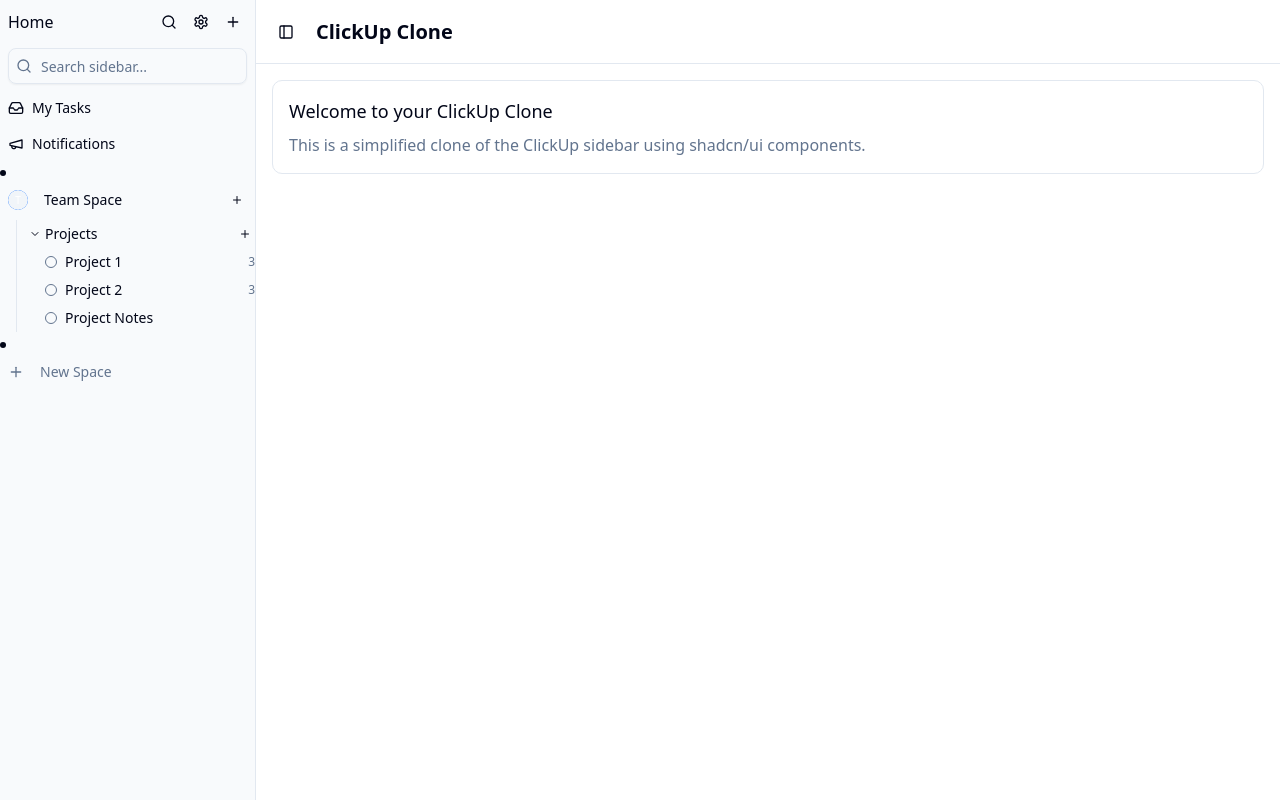
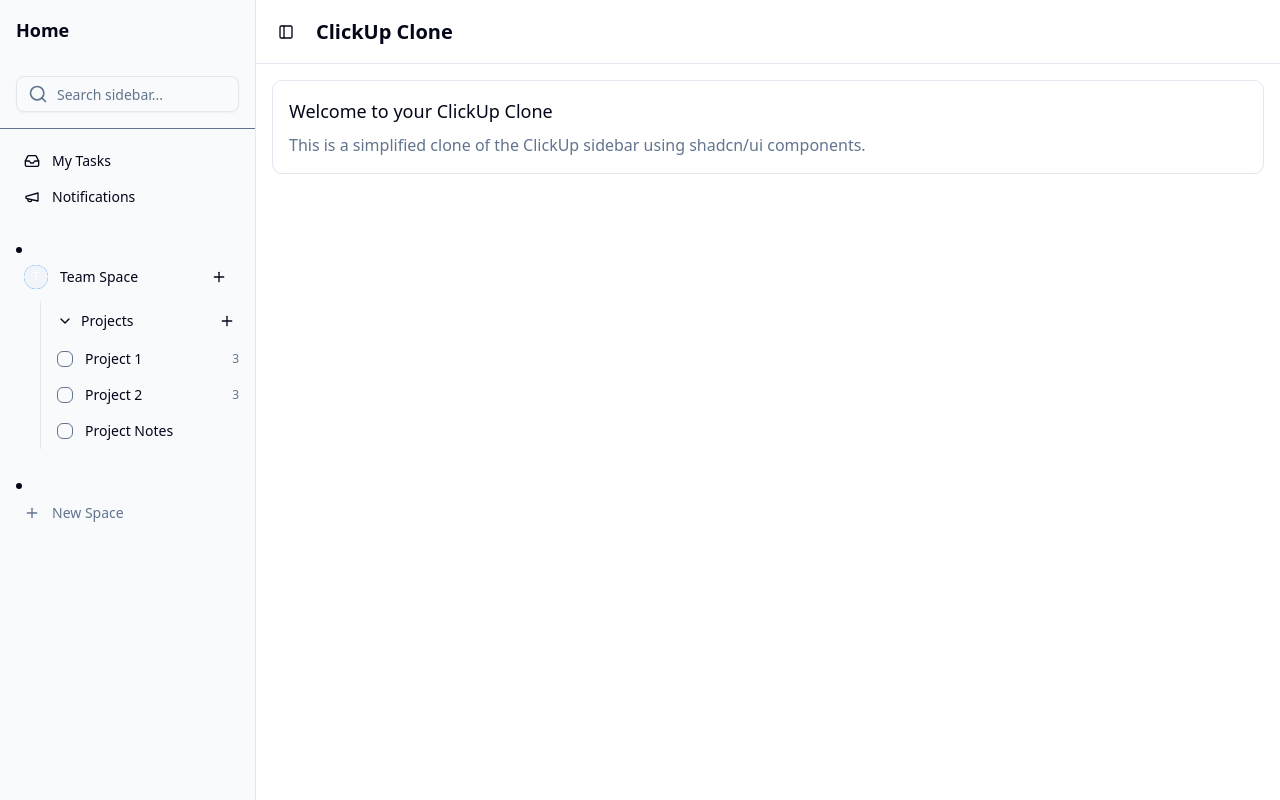
Before and after one commit to Alexwilliam112/oos-clickup, a Next.js app: page / in a window 1280 px wide. Built offline with nearby package versions, Linux system fonts and the light colour scheme.

Commit message:
feat: dashboard styling

```diff
--- a/src/components/clickup-sidebar.jsx
+++ b/src/components/clickup-sidebar.jsx
@@ -3,12 +3,9 @@
 import * as React from "react";
 import {
   ChevronDown,
-  Hash,
   Inbox,
   Megaphone,
-  MessageSquareMore,
   Plus,
-  Reply,
   Search,
   Settings,
 } from "lucide-react";
@@ -40,91 +37,82 @@
 
   return (
     <Sidebar>
-      <SidebarHeader className="gap-3">
+      {/* Sidebar Header */}
+      <SidebarHeader className="gap-4 p-4 border-b border-muted-foreground">
         <div className="flex items-center justify-between">
-          <span className="text-base font-medium">Home</span>
-          <div className="flex items-center gap-1">
-            <Button variant="ghost" size="icon" className="h-7 w-7">
-              <Search className="h-4 w-4" />
-            </Button>
-            <Button variant="ghost" size="icon" className="h-7 w-7">
-              <Settings className="h-4 w-4" />
-            </Button>
-            <Button variant="primary" size="icon" className="h-7 w-7">
-              <Plus className="h-4 w-4" />
-            </Button>
-          </div>
+          <span className="text-lg font-semibold">Home</span>
         </div>
 
-        <div className="relative">
-          <Search className="absolute left-2 top-1/2 h-4 w-4 -translate-y-1/2 text-muted-foreground" />
+        <div className="relative mt-4">
+          <Search className="absolute left-3 top-1/2 h-5 w-5 -translate-y-1/2 text-muted-foreground" />
           <Input
             placeholder="Search sidebar..."
-            className="pl-8"
+            className="pl-10"
             value={searchQuery}
             onChange={(e) => setSearchQuery(e.target.value)}
           />
         </div>
       </SidebarHeader>
 
-      <SidebarContent className="gap-0">
+      {/* Sidebar Content */}
+      <SidebarContent className="gap-0 p-4">
         <SidebarMenu>
+          {/* My Tasks */}
           <SidebarMenuItem>
             <SidebarMenuButton asChild>
-              <a href="#">
-                <Inbox className="h-4 w-4" />
-                <span>My Tasks</span>
+              <a href="#" className="flex items-center gap-3">
+                <Inbox className="h-5 w-5" />
+                <span className="text-sm font-medium">My Tasks</span>
               </a>
             </SidebarMenuButton>
           </SidebarMenuItem>
 
+          {/* Notifications */}
           <SidebarMenuItem>
             <SidebarMenuButton asChild>
-              <a href="#">
-                <Megaphone className="h-4 w-4" />
-                <span>Notifications</span>
+              <a href="#" className="flex items-center gap-3">
+                <Megaphone className="h-5 w-5" />
+                <span className="text-sm font-medium">Notifications</span>
               </a>
             </SidebarMenuButton>
           </SidebarMenuItem>
         </SidebarMenu>
 
         {/* Team Space Section */}
-        <SidebarMenuItem>
+        <SidebarMenuItem className="mt-6">
           <SidebarMenuButton asChild>
-            <a href="#" className="flex items-center">
-              <Avatar className="mr-2 h-5 w-5 bg-blue-500 text-white">
-                <AvatarFallback className="text-[10px]">T</AvatarFallback>
+            <a href="#" className="flex items-center gap-3">
+              <Avatar className="h-6 w-6 bg-blue-500 text-white">
+                <AvatarFallback className="text-xs">T</AvatarFallback>
               </Avatar>
-              <span>Team Space</span>
-              <div className="ml-auto flex items-center gap-1">
-                {/* Replace Button with a div to avoid nested <button> */}
-                <div className="h-5 w-5 flex items-center justify-center rounded hover:bg-gray-200">
-                  <Plus className="h-3 w-3" />
+              <span className="text-sm font-medium">Team Space</span>
+              <div className="ml-auto flex items-center gap-2">
+                <div className="h-6 w-6 flex items-center justify-center rounded hover:bg-gray-200">
+                  <Plus className="h-4 w-4" />
                 </div>
               </div>
             </a>
           </SidebarMenuButton>
 
           {/* Expandable Projects Folder */}
-          <div className="ml-4 mt-1 border-l pl-3">
+          <div className="ml-6 mt-2 border-l pl-4">
             <Collapsible className="w-full" defaultOpen>
               <CollapsibleTrigger asChild>
-                <div className="flex items-center py-1 cursor-pointer">
-                  <ChevronDown className="mr-1 h-3 w-3" />
-                  <span className="text-sm">Projects</span>
-                  <div className="ml-auto flex items-center gap-1">
-                    {/* Replace Button with a div to avoid nested <button> */}
-                    <div className="h-5 w-5 flex items-center justify-center rounded hover:bg-gray-200">
-                      <Plus className="h-3 w-3" />
+                <div className="flex items-center py-2 cursor-pointer">
+                  <ChevronDown className="mr-2 h-4 w-4" />
+                  <span className="text-sm font-medium">Projects</span>
+                  <div className="ml-auto flex items-center gap-2">
+                    <div className="h-6 w-6 flex items-center justify-center rounded hover:bg-gray-200">
+                      <Plus className="h-4 w-4" />
                     </div>
                   </div>
                 </div>
               </CollapsibleTrigger>
               <CollapsibleContent>
                 {/* Project 1 */}
-                <div className="ml-4 py-1">
-                  <a href="#" className="flex items-center text-sm">
-                    <div className="mr-2 h-3 w-3 rounded-sm border border-muted-foreground"></div>
+                <div className="py-2">
+                  <a href="#" className="flex items-center gap-3 text-sm">
+                    <div className="h-4 w-4 rounded-sm border border-muted-foreground"></div>
                     <span>Project 1</span>
                     <span className="ml-auto text-xs text-muted-foreground">
                       3
@@ -133,9 +121,9 @@
                 </div>
 
                 {/* Project 2 */}
-                <div className="ml-4 py-1">
-                  <a href="#" className="flex items-center text-sm">
-                    <div className="mr-2 h-3 w-3 rounded-sm border border-muted-foreground"></div>
+                <div className="py-2">
+                  <a href="#" className="flex items-center gap-3 text-sm">
+                    <div className="h-4 w-4 rounded-sm border border-muted-foreground"></div>
                     <span>Project 2</span>
                     <span className="ml-auto text-xs text-muted-foreground">
                       3
@@ -144,9 +132,9 @@
                 </div>
 
                 {/* Project Notes */}
-                <div className="ml-4 py-1">
-                  <a href="#" className="flex items-center text-sm">
-                    <div className="mr-2 h-3 w-3 rounded-sm border border-muted-foreground"></div>
+                <div className="py-2">
+                  <a href="#" className="flex items-center gap-3 text-sm">
+                    <div className="h-4 w-4 rounded-sm border border-muted-foreground"></div>
                     <span>Project Notes</span>
                   </a>
                 </div>
@@ -154,15 +142,21 @@
             </Collapsible>
           </div>
         </SidebarMenuItem>
-        <SidebarMenuItem>
+
+        {/* Add New Space */}
+        <SidebarMenuItem className="mt-6">
           <SidebarMenuButton asChild>
-            <a href="#" className="flex items-center text-muted-foreground">
-              <Plus className="mr-2 h-4 w-4" />
-              <span>New Space</span>
+            <a
+              href="#"
+              className="flex items-center gap-3 text-muted-foreground"
+            >
+              <Plus className="h-5 w-5" />
+              <span className="text-sm font-medium">New Space</span>
             </a>
           </SidebarMenuButton>
         </SidebarMenuItem>
       </SidebarContent>
+
       <SidebarRail />
     </Sidebar>
   );
```
